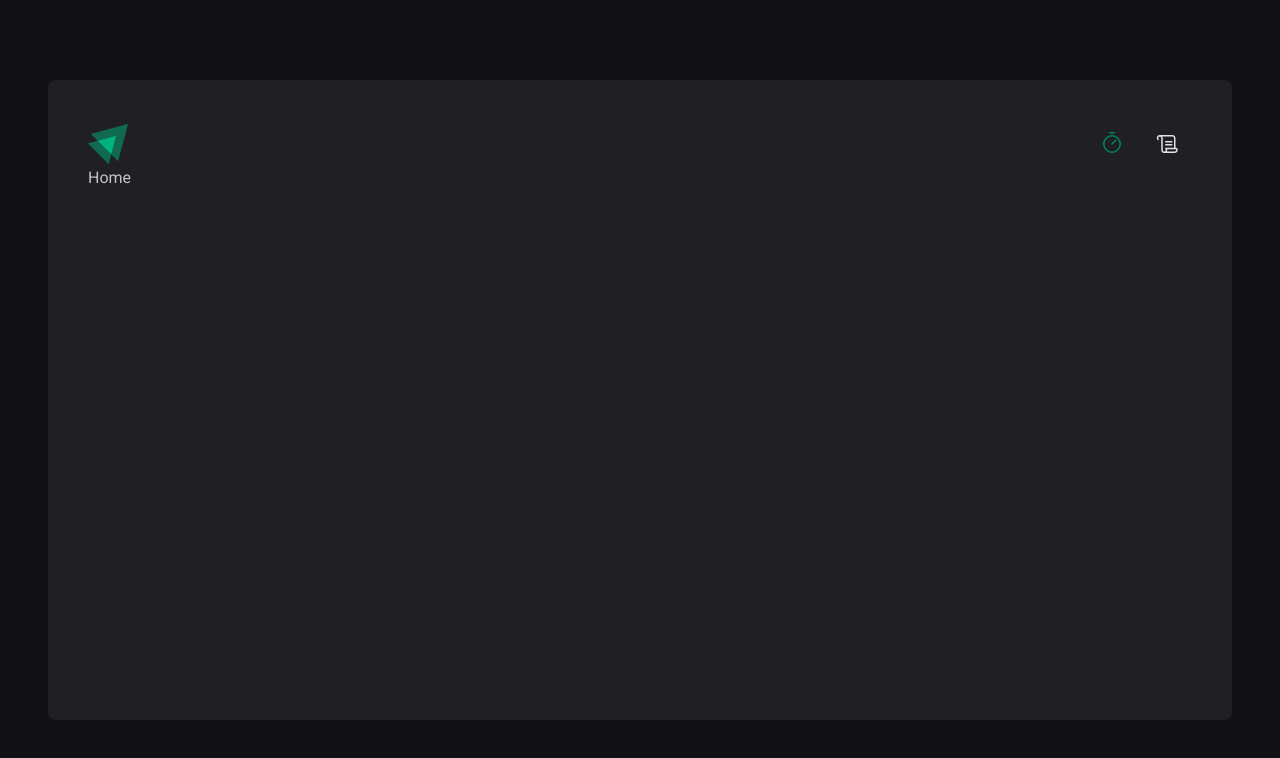
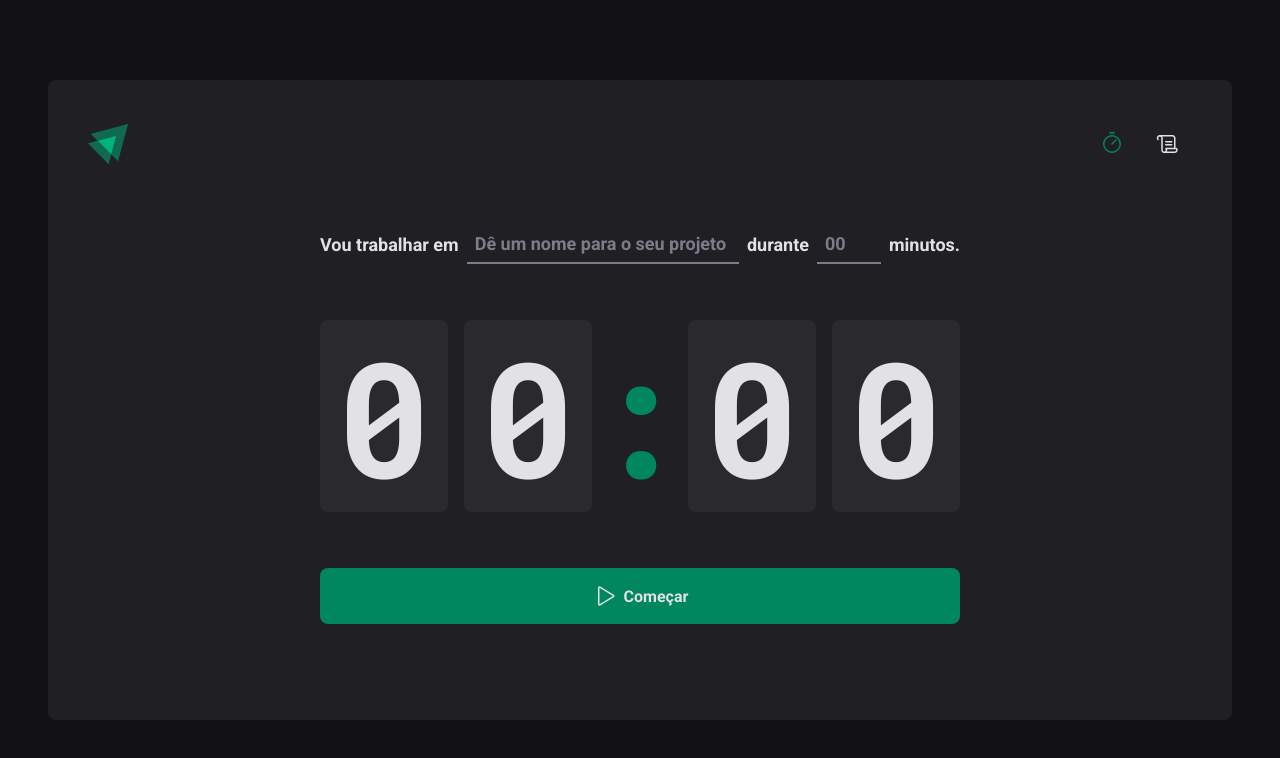
Before and after one commit to tnncodes/ignite-reactjs-02-timer, a React (Vite) app: page / in a window 1280 px wide. Shown: the top 758 px of the page. Built offline with nearby package versions, Linux system fonts and the light colour scheme.

Commit message:
Pagina Home

```diff
--- a/src/pages/Home.tsx
+++ /dev/null
@@ -1,3 +0,0 @@
-export function Home() {
-    return <p>Home</p>
-}
--- /dev/null
+++ b/src/pages/Home/index.tsx
@@ -0,0 +1,34 @@
+import { Play } from "phosphor-react";
+import { HomeContainer, FormContainer, CountdownContainer, Separator, StartCountdownButton, TaskInput, MinutesAmountInput } from "./styles";
+
+export function Home() {
+    return (
+        <HomeContainer>
+           <form action="">
+            <FormContainer>
+                <label htmlFor="">Vou trabalhar em</label>
+                <TaskInput id="task" placeholder="Dê um nome para o seu projeto"/>
+
+                <label htmlFor="minutesAmount">durante</label>
+                <MinutesAmountInput type="number" id="minutesAmount" placeholder="00"/>
+
+                <span>minutos.</span>
+            </FormContainer>
+
+           <CountdownContainer>
+            <span>0</span>
+            <span>0</span>
+            <Separator>:</Separator>
+            <span>0</span>
+            <span>0</span>
+           </CountdownContainer>
+
+           <StartCountdownButton type="submit">
+            <Play size={24} />
+            Começar
+           </StartCountdownButton>
+
+           </form>
+        </HomeContainer>
+    )
+}
--- /dev/null
+++ b/src/pages/Home/styles.ts
@@ -0,0 +1,106 @@
+import styled from 'styled-components';
+
+export const HomeContainer = styled.main`
+  display: flex;
+  flex: 1;
+  align-items: center;
+  justify-content: center;
+
+  form {
+    display: flex;
+    flex-direction: column;
+    align-items: center;
+    gap: 3.5rem;
+  }
+`;
+
+export const FormContainer = styled.div`
+  width: 100%;
+  display: flex;
+  align-items: center;
+  justify-content: center;
+  gap: 0.5rem;
+  color: ${(props) => props.theme['gray-100']};
+  font-size: 1.125rem;
+  font-weight: bold;
+  flex-wrap: wrap;
+`;
+
+const BaseInput = styled.input`
+  background: transparent;
+  height: 2.5rem;
+  border: 0;
+  border-bottom: 2px solid ${(props) => props.theme['gray-500']};
+  font-weight: bold;
+  font-size: 1.125rem;
+  padding: 0 .5rem;
+  color: ${(props) => props.theme['gray-100']};
+
+  &:focus {
+    box-shadow: none;
+    border-color: ${(props) => props.theme['green-500']};
+  }
+
+  &::placeholder {
+    color: ${(props) => props.theme['gray-500']};
+  }
+`
+
+export const TaskInput = styled(BaseInput)`
+  flex: 1;
+`;
+
+export const MinutesAmountInput = styled(BaseInput)`
+  width: 4rem;
+`;
+
+export const CountdownContainer = styled.div`
+  font-family: 'Roboto Mono', monospace;
+  font-size: 10rem;
+  line-height: 8rem;
+  color: ${(props) => props.theme['gray-100']};
+
+  display: flex;
+  gap: 1rem;
+
+  span {
+    background: ${(props) => props.theme['gray-700']};
+    padding: 2rem 1rem;
+    border-radius: 8px;
+  }
+`;
+
+export const Separator = styled.div`
+  display: flex;
+  justify-content: center;
+  padding: 2rem 0;
+  color: ${(props) => props.theme['green-500']};
+  width: 4rem;
+  overflow: hidden;
+`
+
+export const StartCountdownButton = styled.button`
+  width: 100%;
+  border: 0;
+  padding: 1rem;
+  border-radius: 8px;
+
+  display: flex;
+  align-items: center;
+  justify-content: center;
+  gap: .5rem;
+
+  font-weight: bold;
+  cursor: pointer;
+  background: ${(props) => props.theme['green-500']};
+  color: ${(props) => props.theme['gray-100']};
+
+  &:disabled {
+    opacity: .7;
+    cursor: not-allowed;
+  }
+
+  &:not(:disabled):hover {
+    background: ${(props) => props.theme['green-700']};
+  }
+`
--- a/src/styles/global.ts
+++ b/src/styles/global.ts
@@ -15,6 +15,7 @@
   body {
     background: ${props => props.theme['gray-900']};
     color: ${props => props.theme['gray-300']};
+    -webkit-font-smoothing: antialiased;
   }
 
   body, input, textarea, button {
```
